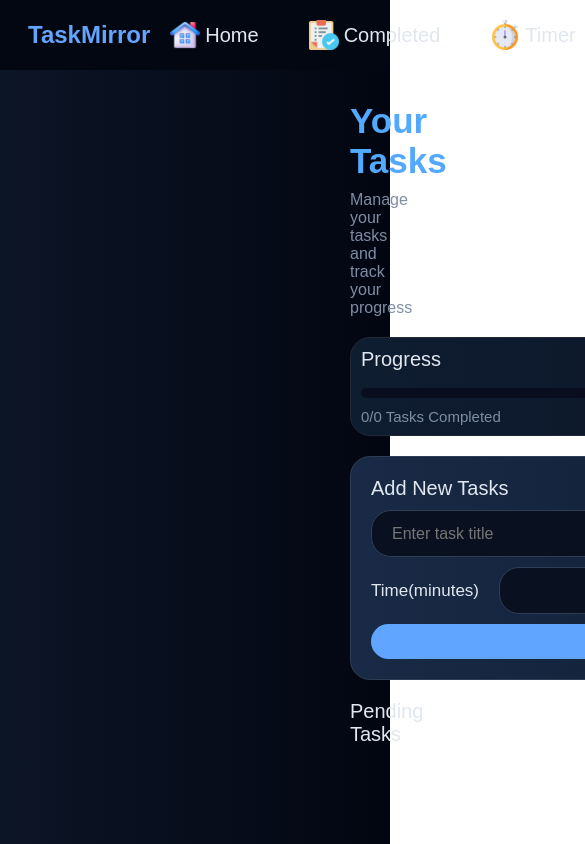
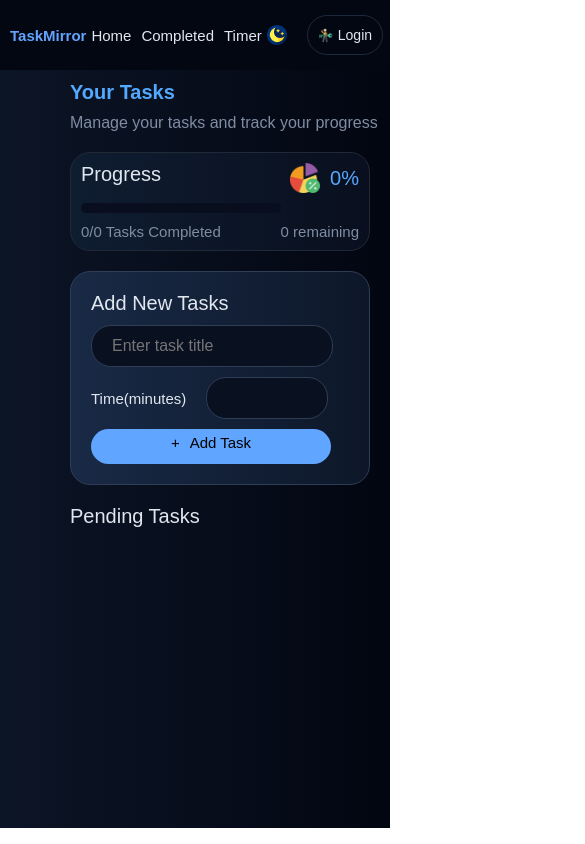
Before and after one commit to deepanshu-sharma425/taskmirror, a Next.js app: page / in a window 390 px wide. Shown: the top 844 px of the page, 585 px wide, since content can reach past the window. Built offline with nearby package versions, Linux system fonts and the light colour scheme.

Commit message:
made responsive home page,navbar

```diff
--- a/app/globals.css
+++ b/app/globals.css
@@ -546,11 +546,14 @@ gap: 10px;
   height: 10px;
 
   border-radius: 20px;
-  background-color: #c3c3c3;
+  background-color: #0b162b;
 }
 .progressionbarfill12{
   width: 600px;
   height: 10px;
+  background-color: #61a5ff;
+  transition: all 1s linear;
+  border-radius: 20px;
 
 }
 .completeddivmain{
@@ -597,3 +600,258 @@ gap: 10px;
   height: 50px;
 
 }
+@media(max-width:1227px){
+  .progressionbarinfo{
+    width: 600px;
+  }
+  .probar{
+    width: 500px;
+  }
+  .probarfill{
+    width: 500px;
+
+  }
+  .addtasksdiv{
+    width: 600px;
+
+  }
+  .inputtaskbar input{
+    width: 500px;
+  }
+  .buttonaddtask{
+    width: 500px;
+  }
+  .taskdisplayname1{
+    width: 600px;
+  }
+  .progressionbar12{
+    width: 320px;
+  }
+  .progressionbar22{
+    width: 320px;
+
+  }
+
+}
+@media(max-width:968px){
+  .homes{
+    padding: 70px 0 280px 200px;
+  }
+}
+@media(max-width:829px){
+  .homes{
+    padding: 70px 0 280px 100px;
+  }
+}
+@media(max-width:750px){
+  .logo{
+    font-size: 15px;
+  }
+  .functionname{
+    font-size: 9px;
+  }
+  .functionname img{
+    width: 20px;
+    height: 20px;
+  }
+  .login{
+    font-size: 12px;
+
+  }
+  .login img{
+    width: 20px;
+    height: 20px;
+  }
+}
+@media(max-width:712px){
+  .homes{
+    padding:50px 0 200px 50px;
+  }
+}
+@media(max-width:685px){
+  .logo h2{
+    font-size:15px ;
+  }
+  .functionname a{
+    font-size: 15px;
+  }
+  .functionname img{
+    width: 15px;
+    height: 15px;
+  }
+
+  .login img{
+    width: 15px;
+    height: 15px;
+  }
+}
+@media(max-width:669px){
+  .homes{
+    padding:50px 0 200px 10px;
+  }
+}
+@media(max-width:626px){
+  .homes{
+    padding:50px 0 200px 70px;
+  }
+  .progressionbarinfo{
+    width: 400px;
+  }
+  .probar{
+    width: 300px;
+  }
+  .probarfill{
+    width: 300px;
+
+  }
+  .addtasksdiv{
+    width: 400px;
+
+  }
+  .inputtaskbar input{
+    width: 300px;
+  }
+  .buttonaddtask{
+    width: 300px;
+  }
+  .addtaskpname{
+    font-size: 15px;
+  }
+  .mgadd{
+    font-size: 15px;
+  }
+  .taskdisplayname1{
+    width: 400px;
+  }
+  .progressionbar12{
+    width: 150px;
+  }
+  .progressionbar22{
+    width: 150px;
+
+  }
+  .imgdone img{
+    width: 20px;
+    height: 20px;
+
+  }
+  .imgedit img{
+    width: 20px;
+    height: 20px;
+  }
+  .imgdeleter img{
+    width: 20px;
+    height: 20px;
+  }
+
+}
+@media(max-width:574px){
+  .functions{
+    gap: 0px;
+  }
+  .functionname{
+    padding: 5px;
+  }
+}
+@media(max-width:496px){
+  .navbar{
+    padding: 0 10px;
+  }
+
+}
+@media(max-width:481px){
+  .abouthome h1{
+    font-size: 20px;
+  }
+  .homes{
+    padding:50px 0 280px 20px;
+  }
+
+
+
+}
+@media(max-width:473px){
+  .functionname img{
+    display: none;
+
+  }
+}
+@media(max-width:426px){
+  .progressionbarinfo{
+    width: 300px;
+  }
+  .homes{
+    padding:50px 0 280px 70px;
+  }
+  .probar{
+    width: 200px;
+  }
+  .probarfill{
+    width: 200px;
+
+  }
+  .addtasksdiv{
+    width: 300px;
+
+  }
+  .inputtaskbar input{
+    width: 200px;
+    height: 20px;
+  }
+  .buttonaddtask{
+    width: 200px;
+  }
+  .addtaskpname{
+    font-size: 15px;
+  }
+  .mgadd{
+    font-size: 15px;
+  }
+  .timename p{
+    font-size: 15px;
+  }
+  .inputtimemin input{
+    height: 20px;
+  }
+  .taskdisplayname1{
+    width: 300px;
+  }
+  .progressionbar12{
+    width: 150px;
+  }
+  .progressionbar22{
+    width: 150px;
+
+  }
+  .imgdone img{
+    width: 20px;
+    height: 20px;
+
+  }
+  .imgedit img{
+    width: 20px;
+    height: 20px;
+  }
+  .imgdeleter img{
+    width: 20px;
+    height: 20px;
+  }
+  .taskdisplayname1 img{
+    width: 25px;
+    height: 25px;
+
+  }
+  .taskname12 p{
+    font-size: 14px;
+  }
+
+}
+@media (max-width:389px) {
+  .left{
+    gap: 5px;
+  }
+  .homes{
+    padding:50px 0 280px 30px;
+  }
+
+}
```
